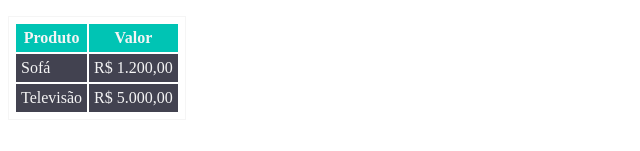
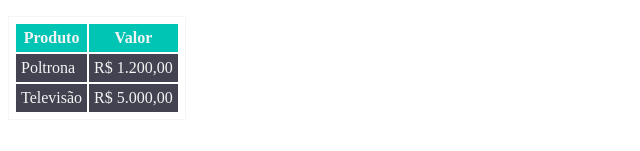
Before and after one commit to Sphireos/Aula-Tabela, a plain HTML site: page index.html in a window 1280 px wide. Shown: the part 207-358 px from the top of the page, 0-640 px from the left. Drawn offline with Linux system fonts and the light colour scheme.

Commit message:
alterado de sofá para poltrona

```diff
--- a/index.html
+++ b/index.html
@@ -46,7 +46,7 @@
         </thead>
         <tbody class="corpo-casa">
             <tr>
-                <td>Sofá</td>
+                <td>Poltrona</td>
                 <td>R$ 1.200,00</td>
             </tr>
             <tr>
```
